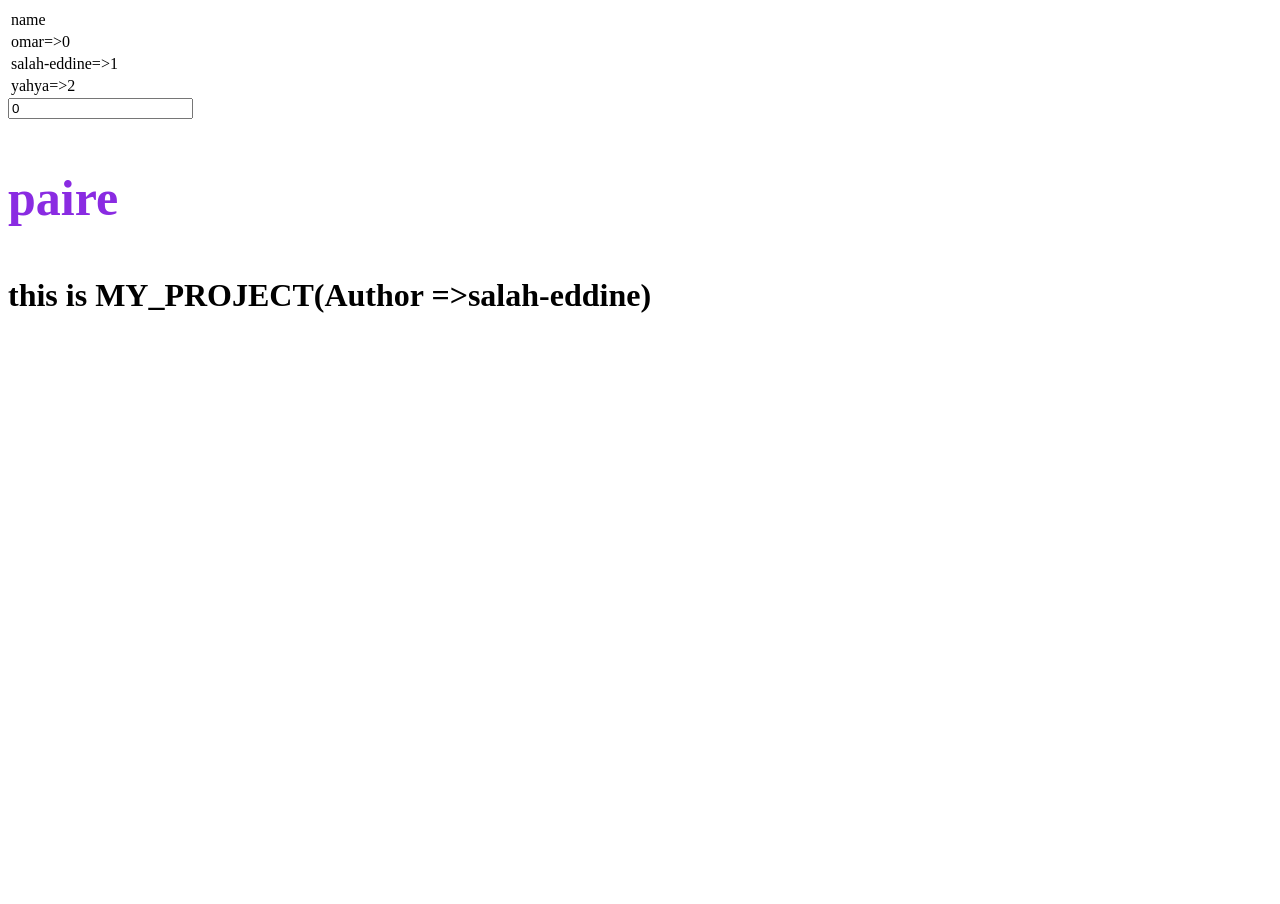
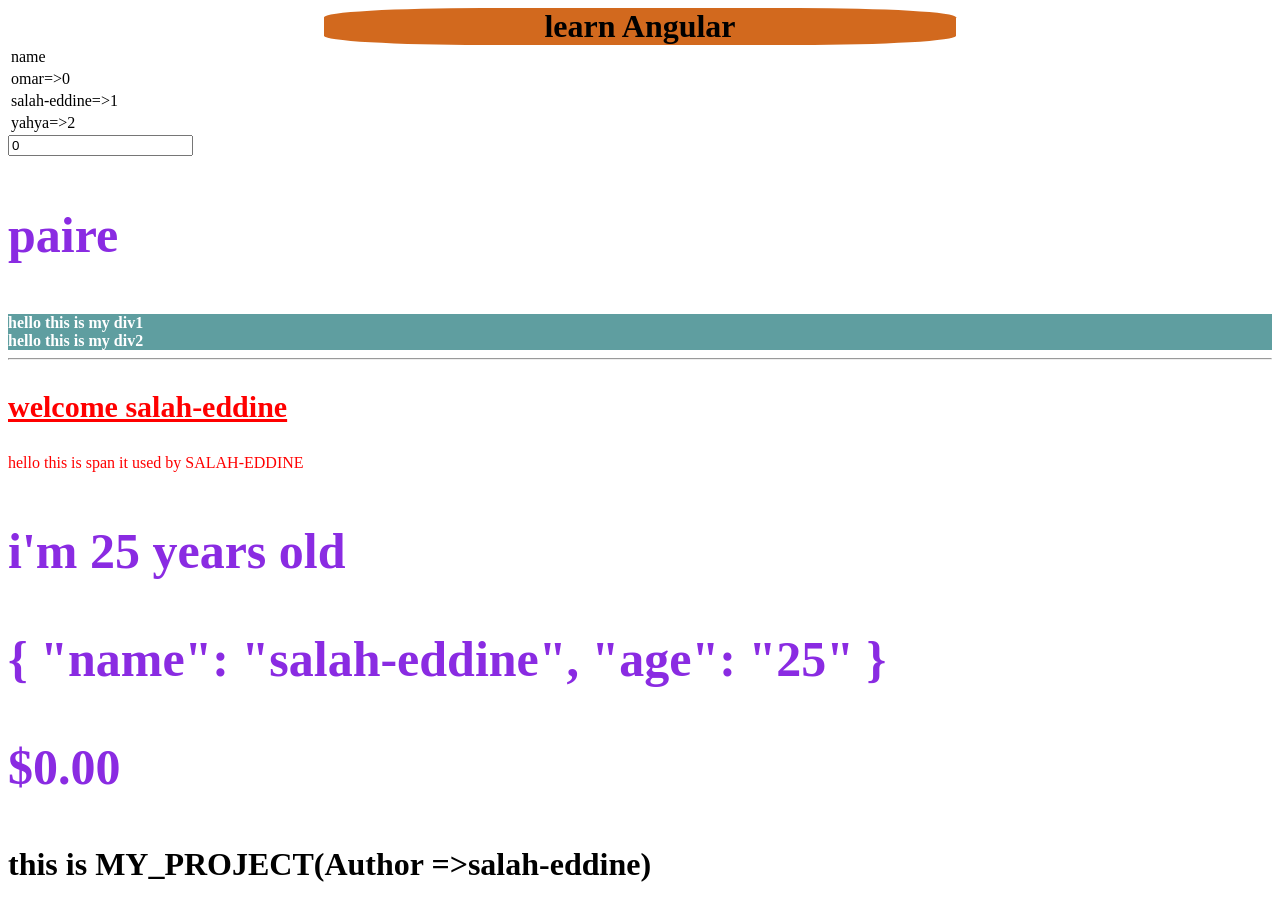
Before and after one commit to ramdanisalah67/Project-Angular, an Angular app: page / in a window 1280 px wide. Before the commit the page ends 800 px from the top, so only its background shows below. Built offline with nearby package versions, Linux system fonts and the light colour scheme.

Commit message:
Pipes in Angular

```diff
--- a/src/app/home/home.component.css
+++ b/src/app/home/home.component.css
@@ -3,3 +3,17 @@ p{
   font-weight: bolder;
   font-size: 50px;
 }
+
+.mydiv
+{
+  background-color: cadetblue;
+  color: white;
+  font-weight: bolder;
+}
+h1{
+  margin: auto;
+  text-align: center;
+  background-color: chocolate;
+  border-radius: 25%;
+  width: 50%;
+}
--- a/src/app/home/home.component.html
+++ b/src/app/home/home.component.html
@@ -1,4 +1,5 @@
 <!--Directives-->
+<h1>learn Angular</h1>
 <p *ngIf="a===b">this is p</p>
 <table class="table"><tr><td>name</td>
 </tr><tr  *ngFor="let item of info_users;index as i"><td>{{item}}=>{{i}}</td></tr></table>
@@ -13,3 +14,14 @@
 <p *ngSwitchCase="2">second</p>
 <p *ngSwitchCase="3">third</p>
 </div>
+<!--[ngClass]-->
+<div [ngClass]="'mydiv'">hello this is my div1</div>
+<div [ngClass]="my_style_div">hello this is my div2</div>
+<hr>
+<!--[ngStyle]-->
+<p [ngStyle]="{'color':style1,'font-size':style2,'text-decoration':style3}">welcome salah-eddine</p>
+<!--Pipe-->
+<span [ngStyle]="{'color':style1}">hello this is span it used by {{etudiant.name |uppercase}}</span>
+<p>i'm {{etudiant.age}} years old</p>
+<p>{{etudiant | json}}</p>
+<p>{{num|currency:'USD'}}</p>
--- a/src/app/home/home.component.ts
+++ b/src/app/home/home.component.ts
@@ -12,7 +12,17 @@ export class HomeComponent implements OnInit{
   b=3
 info_users=['omar','salah-eddine','yahya']
 num=0 ;
+my_style_div="mydiv"
+style1="red"
+style2="30px"
+style3="underline"
+etudiant={name:'salah-eddine',age:'25'}
 
+//read json object
+employee={
+ "Id":1,
+  "Name":"salah-eddine"
+}
   constructor() {
   }
   ngOnInit(): void {
```
